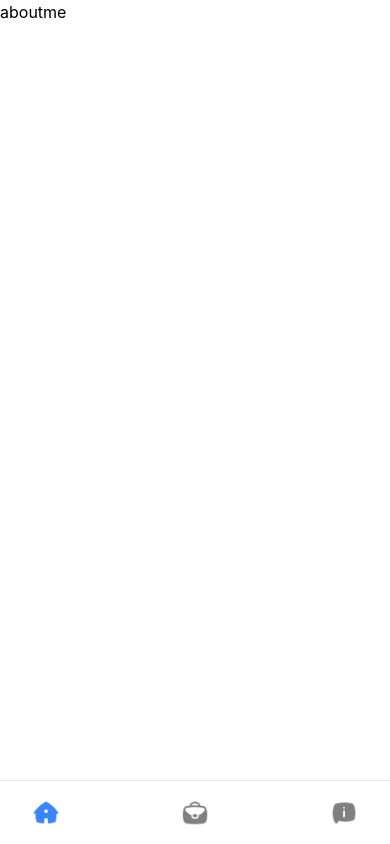
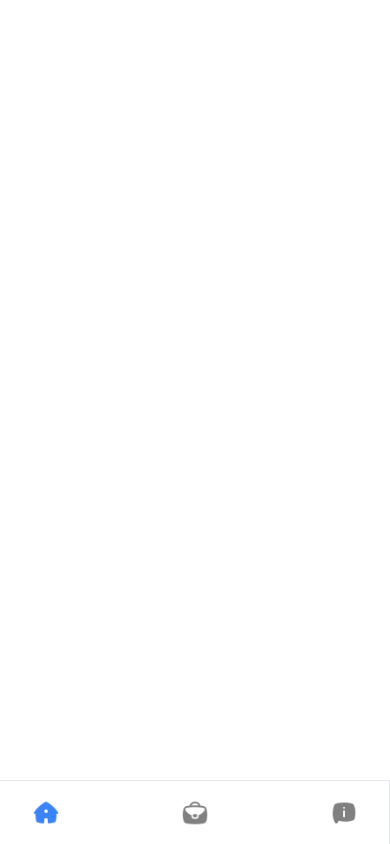
Before and after one commit to sujanthapa01/Sujan-Thapa-V2, a React (Vite) app: page /Aboutme in a window 390 px wide. Built offline with nearby package versions, Linux system fonts and the light colour scheme.

Commit message:
bug fixes

```diff
--- a/src/components/Navigation.jsx
+++ b/src/components/Navigation.jsx
@@ -11,8 +11,8 @@ function Navigation() {
   const [active, setActive] = useState("Home");
 
   return (
-    <div className="fixed xl:h-screen lg:h-screen md:h-screen bottom-0 xl:static lg:static md:static z-10  ">
-      <div className=" xl:flex lg:flex md:flex  xl:flex-col lg:flex-col md:flex-col justify-center items-end xl:items-center md:items-center lg:items-center  xl:h-full lg:h-full md:h-full w-[6rem] xl:bottom-2 lg:bottom-2 md:bottom-2 xl:border-r-[1px] lg:border-r-[1px] md:border-r-[1px] border-gray-300">
+    <div className="fixed w-full md:sticky bottom-0 md:top-0 h-16 md:w-24 shrink-0 md:h-screen overflow-y-auto no-scrollbar border-r dark:border-slate-800 z-50 backdrop-filter backdrop-blur-lg">
+      <div className=" xl:flex lg:flex md:flex  xl:flex-col lg:flex-col md:flex-col  justify-center items-end xl:items-center md:items-center lg:items-center  xl:h-full lg:h-full md:h-full w-[6rem] xl:bottom-2 lg:bottom-2 md:bottom-2 xl:border-r-[1px] lg:border-r-[1px] md:border-r-[1px] border-gray-300">
         <div className="backdrop-blur-md border-t-[1px] lg:border-t-0 xl:border-t-0 md:border-t-0 h-[4rem] lg:h-0 md:h-0 xl:h-0 flex pr-[2rem] pl-[2rem] xl:pr-[0px] lg:pr-[0px] md:pr-[0px] xl:pl-[0px] lg:pl-[0] md:pl-[0px] xl:flex-col lg:flex-col md:flex-col xl:gap-[2rem] lg:gap-[2rem] md:gap-[2rem] w-screen sm:w-screen xl:w-full lg:w-full md:w-full justify-between sm:justify-between xl:justify-center lg:justify-center items-center   ">
 
           {/*Nav Link1*/}
--- a/src/index.css
+++ b/src/index.css
@@ -29,3 +29,5 @@ body{
 span.span:hover + img#arrow {
     transform: translateX(10px);
 }
+
+/* *{border:.5px dashed rgba(0, 0, 0, 0.315) ;} */
--- a/src/layout.jsx
+++ b/src/layout.jsx
@@ -4,7 +4,7 @@ import Navigation from './components/Navigation';
 
 function Layout() {
   return (
-    <div className='max-w-7xl mx-auto flex grow'>
+    <div className='max-w-7xl  m-auto flex grow'>
       <Navigation />
       <Outlet />
     </div>
--- a/src/pages/Aboutme.jsx
+++ b/src/pages/Aboutme.jsx
@@ -3,7 +3,7 @@ import React from 'react'
 function Aboutme() {
   return (
     <div>
-      aboutme
+
     </div>
   )
 }
```
